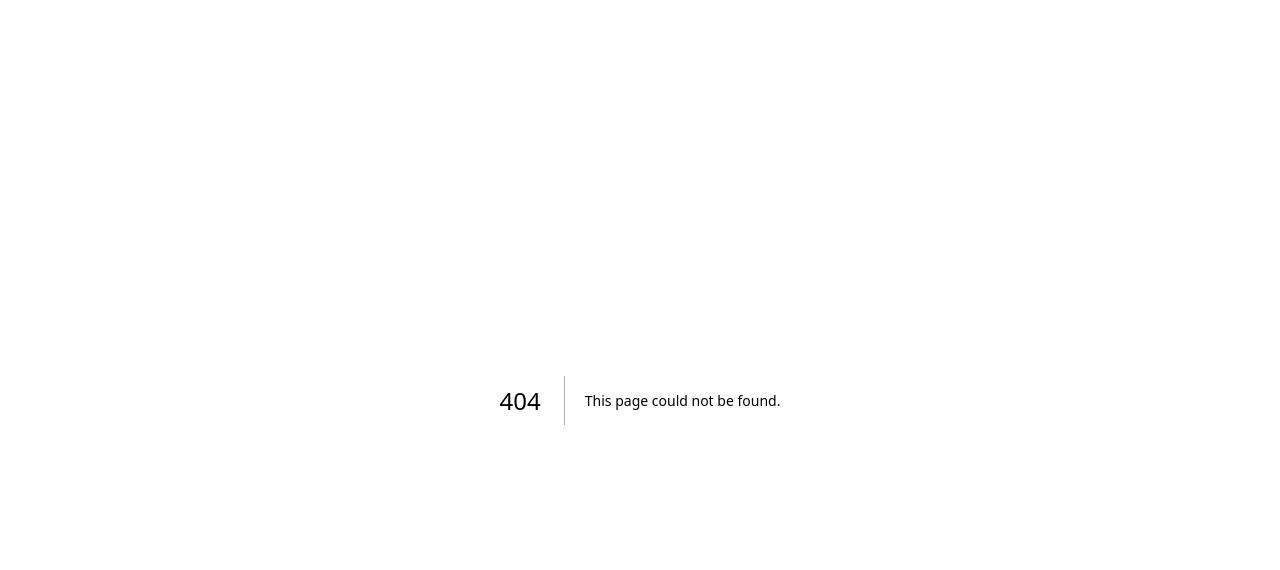
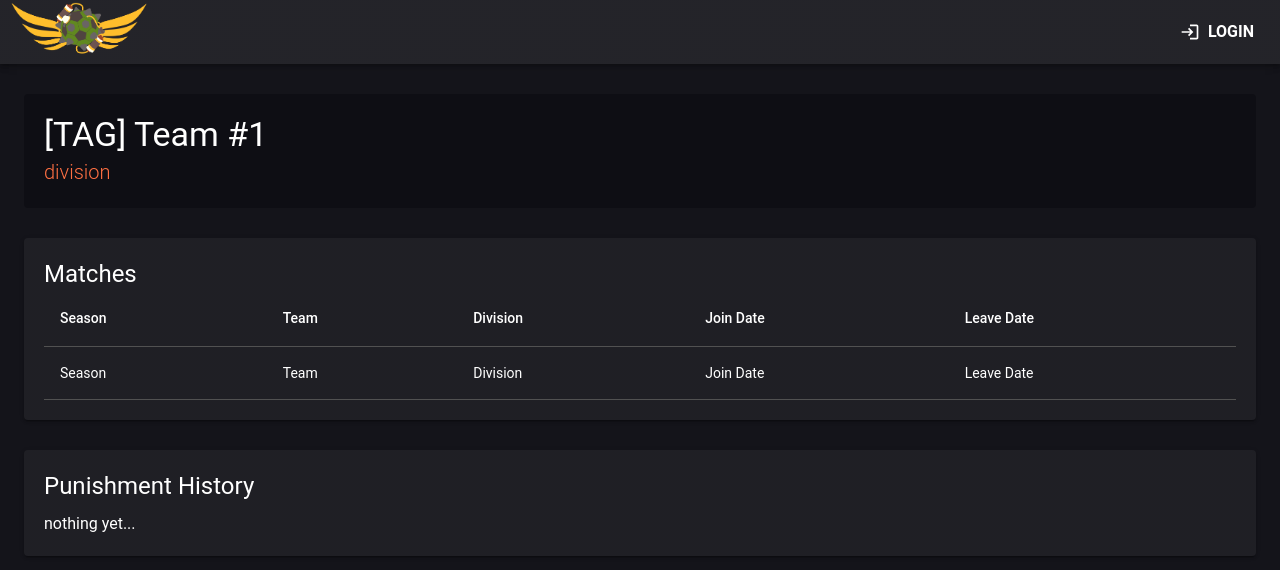
Before and after one commit to prplnorangesoda/lucyleague-frontend, a Next.js app: page /team/index in a window 1280 px wide. Before the commit this address had no page. Shown: the top 570 px of the page. Built offline with nearby package versions, Linux system fonts and the light colour scheme.

Commit message:
started work on team page

```diff
--- /dev/null
+++ b/app/components/TeamRoster.jsx
@@ -0,0 +1,6 @@
+function TeamRoster() {
+
+}
+
+
+export default TeamRoster;
--- /dev/null
+++ b/app/components/TeamRosterUser.jsx
@@ -0,0 +1,6 @@
+function TeamRosterUser() {
+
+}
+
+
+export default TeamRosterUser;
--- /dev/null
+++ b/pages/team/index/index.js
@@ -0,0 +1,84 @@
+'use client';
+
+// kinda ass but w/e
+import globals from '@/app/globals';
+import theme from '@/app/theme';
+import LeagueAppBar from '@/app/components/LeagueAppBar';
+import UserTeamHistory from '@/app/components/UserTeamHistory';
+
+import { ThemeProvider } from '@mui/material/styles';
+import CssBaseline from '@mui/material/CssBaseline';
+
+import Container from '@mui/material/Container';
+import Paper from '@mui/material/Paper';
+import Box from '@mui/material/Box';
+
+import Avatar from '@mui/material/Avatar';
+import Typography from '@mui/material/Typography';
+import Link from '@mui/material/Link';
+import React, { useState, useEffect } from 'react';
+
+import { useSearchParams } from 'next/navigation';
+
+
+function Profile() {
+	const [TeamID, seTeamID] = useState(null);
+	const params = useSearchParams();
+	const teamid = params.get('id');
+
+
+	return (
+		<ThemeProvider theme={theme} style={{ height: '100vh' }}>
+			<CssBaseline />
+			<LeagueAppBar />
+
+			<Container maxWidth="xl">
+				<Paper elevation={0} style={{ padding: '20px', marginTop: '30px' }}>
+
+                <Typography sx={{ fontWeight: 'regular' }} variant="h4">
+                                [TAG]
+                                Team #1
+                            </Typography>
+
+							<Typography sx={{ fontWeight: 'light' }} variant="h6">
+								<Link href="#" underline="none">
+									division
+								</Link>
+							</Typography>
+
+					<Box
+						sx={{
+							display: 'flex',
+							flexWrap: 'wrap',
+							flexDirection: 'row',
+							justifyContent: 'center',
+						}}
+					>
+						<Box sx={{ flexGrow: 1 }}></Box>
+					</Box>
+				</Paper>
+
+				<Paper elevation={2} sx={{ p: '20px', mt: '30px' }}>
+					<Box>
+						<Typography sx={{ fontWeight: 'regular' }} variant="h5">
+							Matches
+						</Typography>
+					</Box>
+					<UserTeamHistory></UserTeamHistory>
+				</Paper>
+
+				<Paper elevation={2} sx={{ p: '20px', mt: '30px' }}>
+					<Box>
+						<Typography sx={{ fontWeight: 'regular' }} variant="h5">
+							Punishment History
+						</Typography>
+
+						<Box sx={{ mt: '10px' }}>nothing yet...</Box>
+					</Box>
+				</Paper>
+			</Container>
+		</ThemeProvider>
+	);
+}
+
+export default Profile;
```
